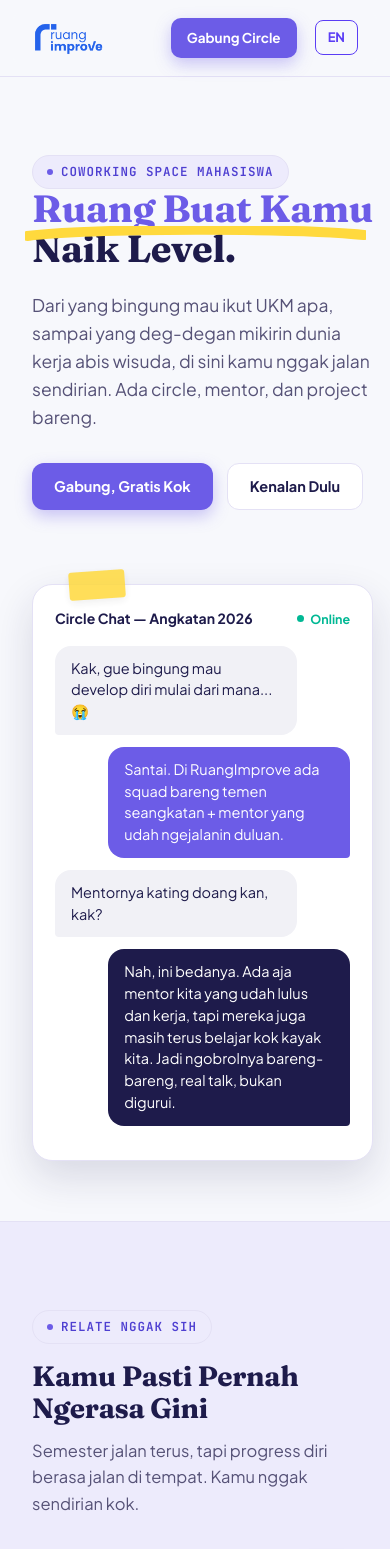
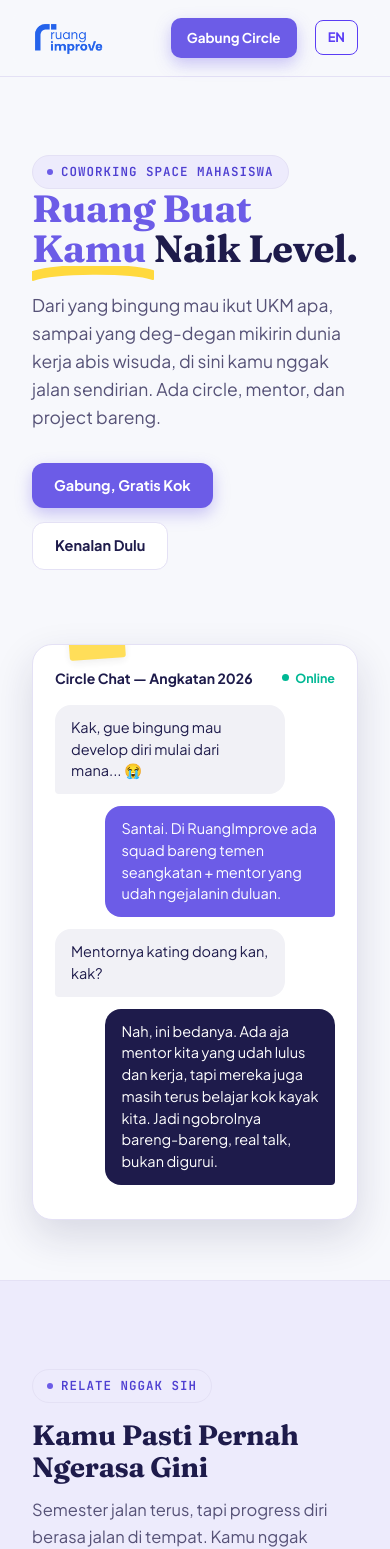
Before and after one commit to Dhyoga/ruangimprove, a Nuxt app: page /1 in a window 390 px wide. Shown: the top 1549 px of the page. Built offline with nearby package versions, Linux system fonts and the light colour scheme.

Commit message:
fix: prevent mobile hero horizontal overflow

```diff
--- a/app/assets/css/main.css
+++ b/app/assets/css/main.css
@@ -81,7 +81,7 @@
 .btn-sm{padding:9px 16px;font-size:13.5px;border-radius:10px;}
 
 /* ===== HERO ===== */
-.hero{padding:78px 0 60px; position:relative;}
+.hero{padding:78px 0 60px; position:relative; overflow-x:hidden;}
 .hero-grid{display:grid; grid-template-columns:1.05fr 0.95fr; gap:56px; align-items:center;}
 .hero-badge{margin-bottom:22px;}
 .hero h1{font-size:clamp(38px,5vw,58px); line-height:1.06; margin-bottom:22px;}
@@ -258,4 +258,7 @@
   .testi-mark{display:none;}
   .nav-links{display:none;}
   .foot-row{flex-direction:column; align-items:flex-start;}
+  .hero h1 .accent{white-space:normal;}
+  .underline-svg{left:0; right:0; width:auto;}
+  .chat-card{max-width:100%; overflow:hidden;}
 }
```
